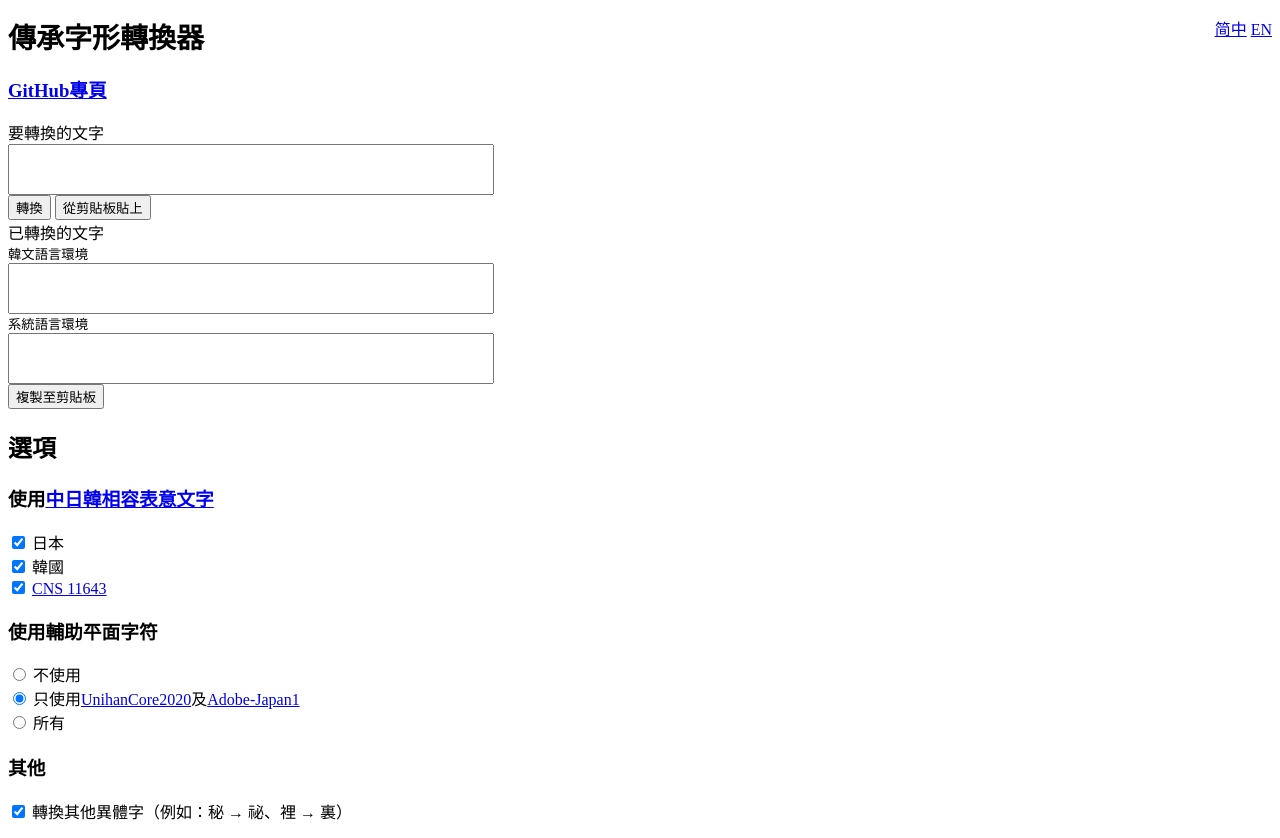
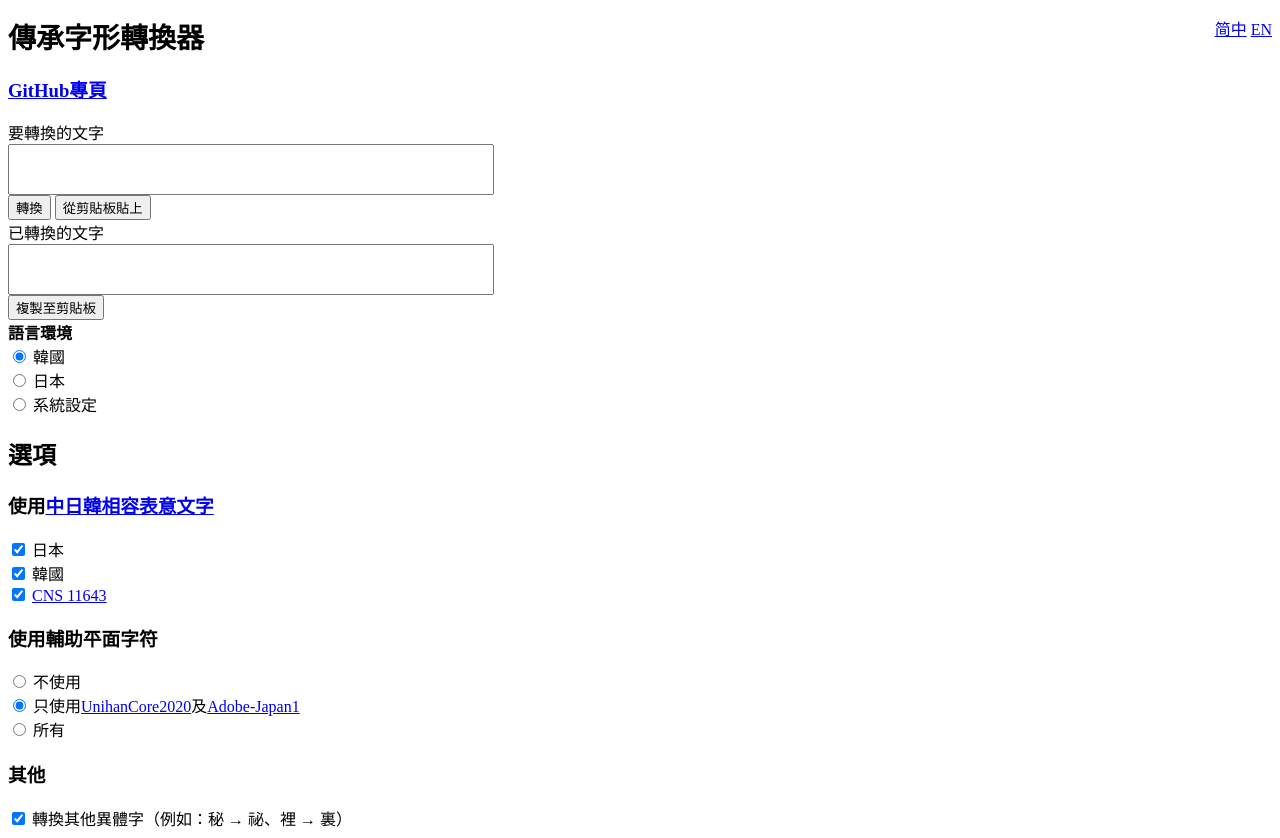
Before and after one commit to haydenwong7bm/haydenwong7bm.github.io, a plain HTML site: page inherited-glyphs-converter/zh-tc/index.html in a window 1280 px wide. Drawn offline with Linux system fonts and the light colour scheme.

Commit message:
Simplified locale interface

```diff
--- a/inherited-glyphs-converter/main.js
+++ b/inherited-glyphs-converter/main.js
@@ -1,6 +1,10 @@
 const J = 'j';
 const K = 'k';
 const T = 't';
+
+const NO = '';
+const CORE = 'c';
+const ALL = '*';
 
 function convert() {
 	var supp_option = document.querySelector('input[name="supp"]:checked').value;
@@ -64,7 +68,11 @@ function convert() {
 				var attr = table[value][1];
 
 				if (value.codePointAt(0) <= 0xFFFF && value_char.codePointAt(0) > 0xFFFF) {
-					replace = (supp_option == "*") || (attr !== undefined && attr.includes("c"));
+					if (supp_option == ALL) {
+						replace = true
+					} else {
+						replace = (attr !== undefined && attr.includes(supp_option));
+					}
 				} else {
 					replace = true;
 				}
@@ -85,7 +93,6 @@ function convert() {
 		}
 	}
 
-	document.getElementById('output_k').value = converted;
 	document.getElementById('output').value = converted;
 }
 
@@ -97,6 +104,21 @@ function paste() {
 	navigator.clipboard
 	.readText()
 	.then((clipText) => (document.getElementById("input").value = clipText));
+}
+
+function initOutputBox() {
+	var htmlContent = '<textarea id="output" rows="3" lang="'
+	+ document.querySelector('input[name="locale"]:checked').value
+	+ '" readonly></textarea>';
+
+	var span = document.getElementById('output_textarea');
+	span.innerHTML = htmlContent;
+}
+
+function changeLocale() {
+	var text_output = document.getElementById('output').value;
+	initOutputBox();
+	document.getElementById('output').value = text_output;
 }
 
 BASIC_TABLE = {
--- a/inherited-glyphs-converter/zh-tc/index.html
+++ b/inherited-glyphs-converter/zh-tc/index.html
@@ -7,7 +7,7 @@
 		<script src="../main.js"></script>
 		<link rel="stylesheet" href="../styles.css">
 	</head>
-	<body>
+	<body onload="initOutputBox();">
 		<p style="text-align:left;">
 			<span style="font-size:28px; font-weight:bold">傳承字形轉換器</span>
 			<span style="float:right;">
@@ -19,16 +19,21 @@
 			<label for="input">要轉換的文字</label>
 			<textarea id="input" name="input" rows="3" lang=""></textarea>
 			<button onclick="convert();">轉換</button>
-			<button onclick="paste();">從剪貼板貼上</button>
-			<br>
-			<label for="output">已轉換的文字</label>
-			<br>
-			<small>韓文語言環境</small><br>
-			<textarea id="output_k" rows="3" lang="ko" readonly></textarea>
-			<small>系統語言環境</small><br>
-			<textarea id="output" rows="3" lang="" readonly></textarea>
-			<button onclick="copy();">複製至剪貼板</button>
+			<button onclick="paste();">從剪貼板貼上</button><br>
+
+			<label for="output">已轉換的文字</label><br>
+			<span id="output_textarea"></span>
+			<button onclick="copy();">複製至剪貼板</button><br>
+
+			<b><label>語言環境</label></b><br>
+			<input type="radio" id="locale-ko" name="locale" value="ko" onclick="changeLocale();" checked>
+			<label for="locale-ko">韓國</label><br>
+			<input type="radio" id="locale-ja" name="locale" value="ja" onclick="changeLocale();">
+			<label for="locale-ja">日本</label><br>
+			<input type="radio" id="locale-" name="locale" value="" onclick="changeLocale();">
+			<label for="locale-">系統設定</label>
 		</div>
+		<div>
 			<h2><label>選項</label></h2>
 			<h3>使用<a href="https://zh.wikipedia.org/wiki/%E4%B8%AD%E6%97%A5%E9%9F%93%E7%9B%B8%E5%AE%B9%E8%A1%A8%E6%84%8F%E6%96%87%E5%AD%97">中日韓相容表意文字</a></h3>
 			<input type="checkbox" id="j" name="j" checked>
@@ -49,5 +54,6 @@
 			<label for="i">轉換其他異體字（例如：秘 → 祕、裡 → 裏）</label><br>
 			<!-- <input type="checkbox" id="ivs" name="ivs">
 			<label for="ivs">使用Adobe-Japan1異體字選擇器序列</label> -->
+		</div>
 	</body>
 </html>
```
Also changed, not shown: inherited-glyphs-converter/en/index.html (+14 -10 lines), inherited-glyphs-converter/zh-sc/index.html (+14 -10 lines). Lines whose indentation alone changed are shown as unchanged.
